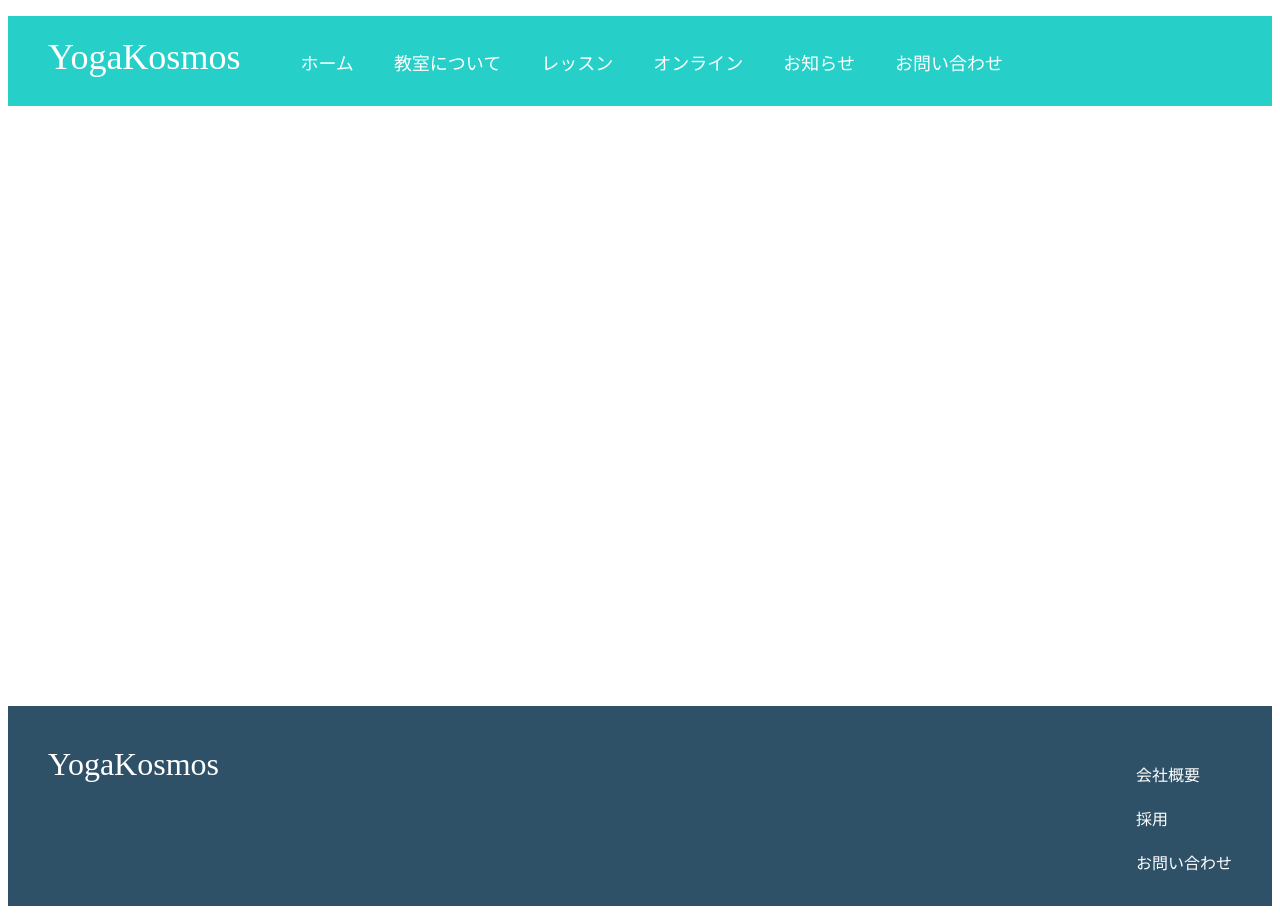
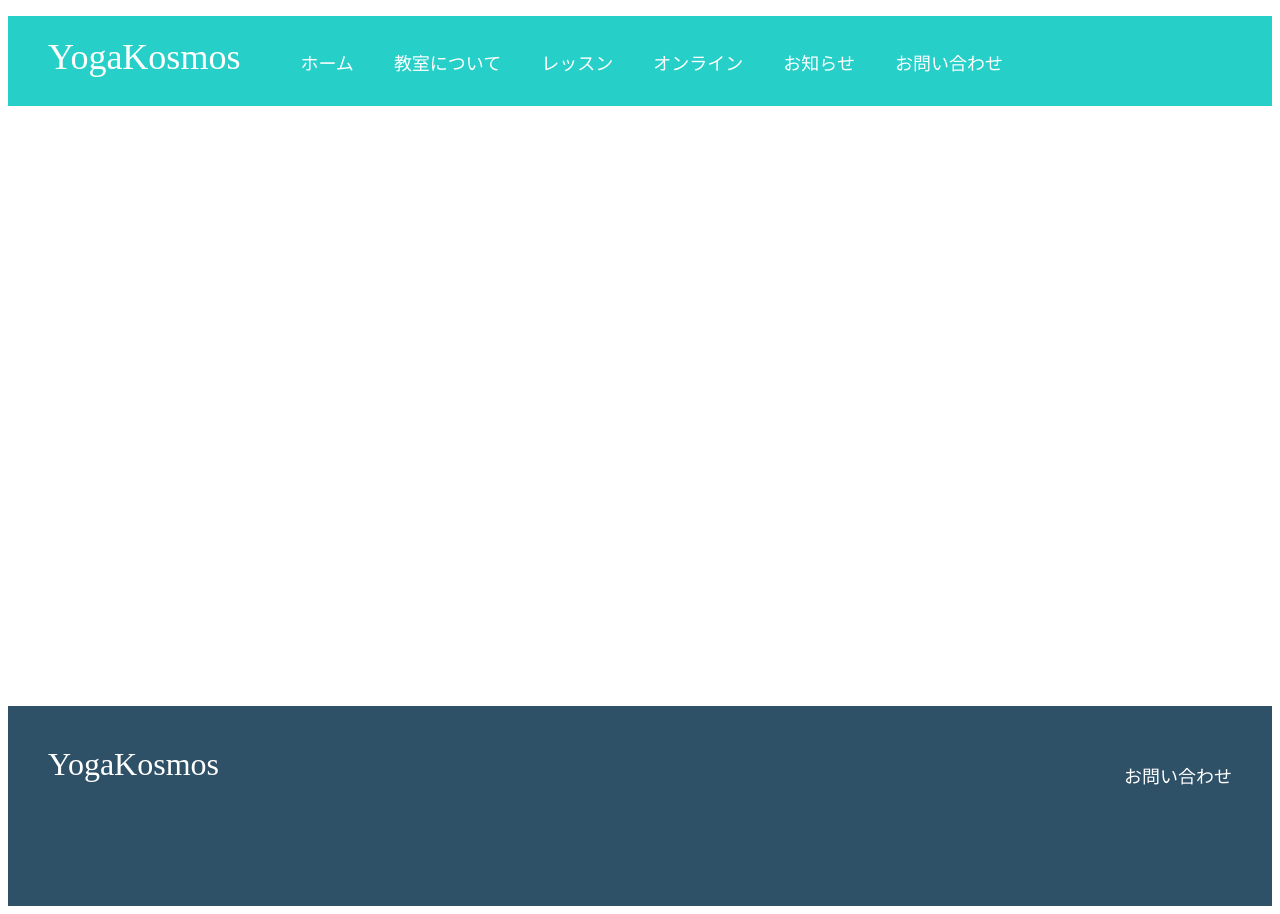
Before and after one commit to yogakosmos/77, a plain HTML site: page index.html in a window 1280 px wide. Drawn offline with Linux system fonts and the light colour scheme.

Commit message:
Update index.html

```diff
--- a/index.html
+++ b/index.html
@@ -10,7 +10,6 @@
 <div class="header">
     <div class="header-logo">YogaKosmos</div>
     <div class="header-list">
-
         <ul>
             <li><a href="index.html">ホーム</a></li>
             <li><a href="concept.html">教室について</a></li>
@@ -25,7 +24,7 @@
 <div class="main">
 
 </div>
-
+<!--フッター-->
 <div class="footer">
 <!-- <div>要素を追加し、「footer-logo」というclassをつけてください -->
     <div class="footer-logo">YogaKosmos</div>
@@ -33,11 +32,14 @@
 <!-- <div>要素を追加し、「footer-list」というclassをつけてください -->
     <div class="footer-list">
         <ul>
-<li>会社概要</li>
-<li>採用</li>
-<li>お問い合わせ</li>
+            <li><a href="contact.html" >お問い合わせ</a></li>
         </ul>
 </div>
+
+
+
+
+
 
 
 </div>
```
Lines whose indentation alone changed are shown as unchanged.
